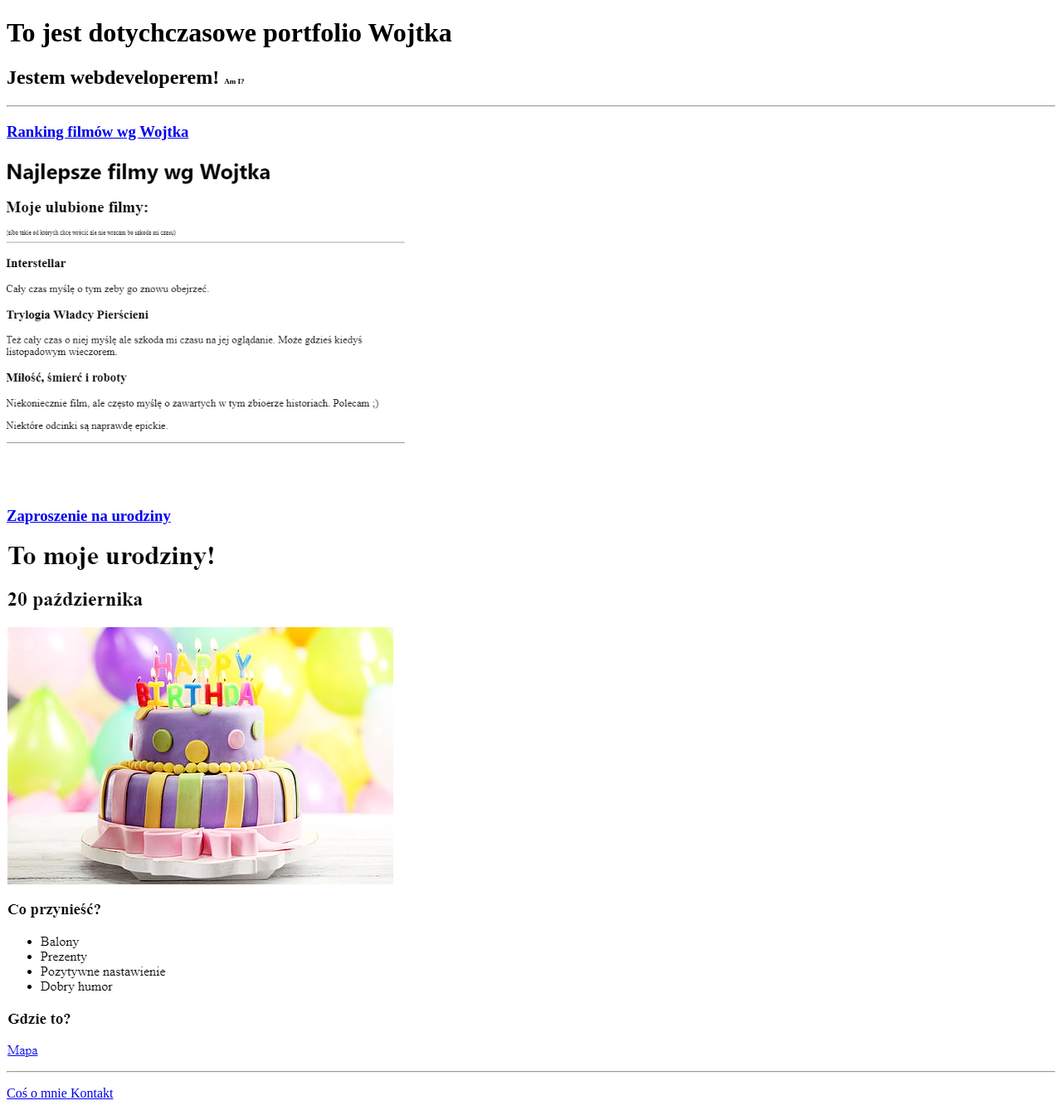
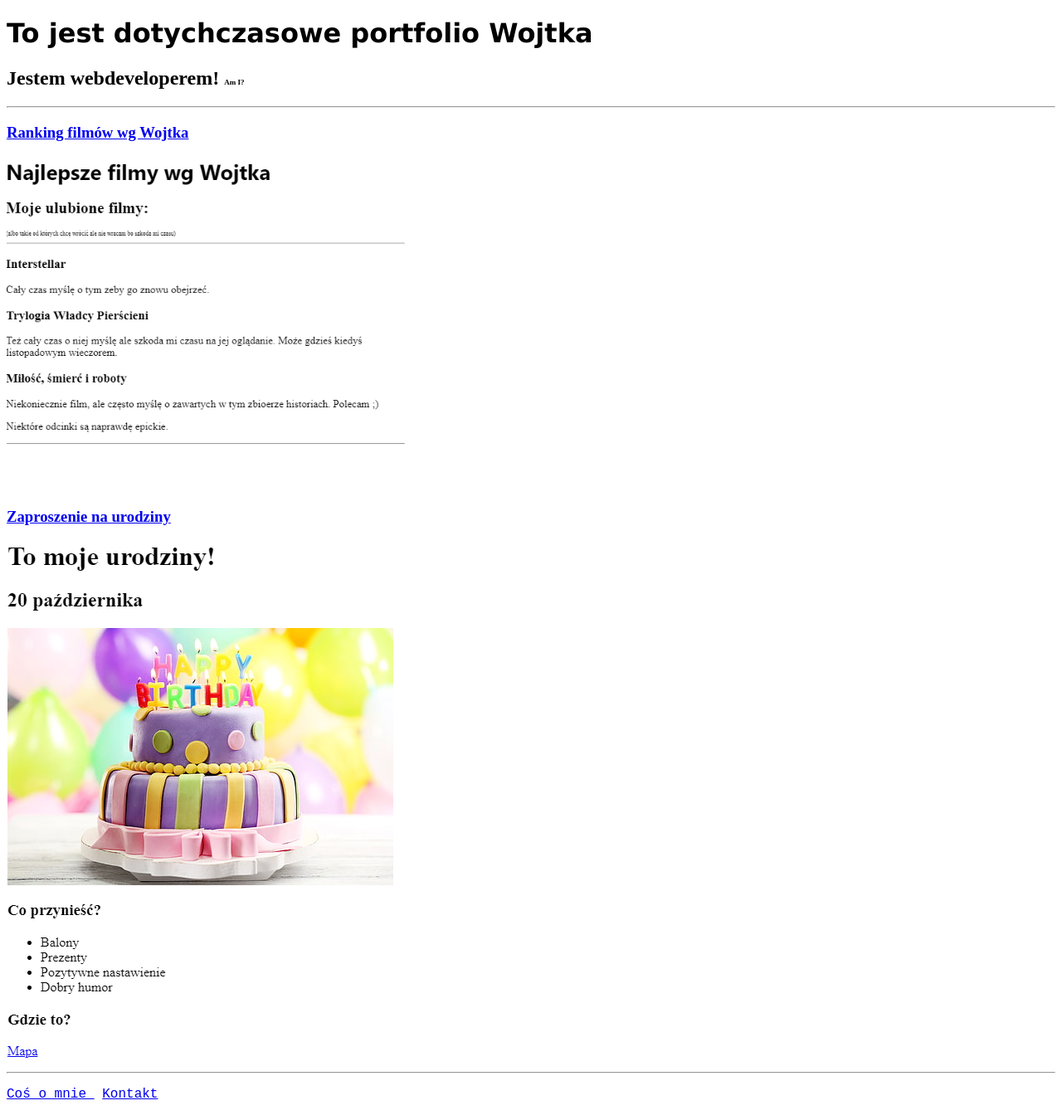
Before and after one commit to stasiulaska/html-portfolio, a plain HTML site: page index.html in a window 1280 px wide. Shown: the whole page at 83% size. Drawn offline with Linux system fonts and the light colour scheme.

Commit message:
Add files via upload

```diff
--- a/index.html
+++ b/index.html
@@ -7,7 +7,7 @@
     <title>Portfolio Wojtka</title>
 </head>
 <body>
-    <h1>To jest dotychczasowe portfolio Wojtka</h1>
+    <h1 style="font-family: Verdana, Geneva, Tahoma, sans-serif;">To jest dotychczasowe portfolio Wojtka</h1>
     <h2>Jestem webdeveloperem! <span style="font-size: xx-small;">Am I?</span></h2>
     <hr />
     <h3><a href="./public/movie-ranking.html">Ranking filmów wg Wojtka</a></h3>
@@ -15,7 +15,7 @@
     <h3><a href="./public/birthday-invite.html">Zaproszenie na urodziny</a></h3>
     <img src="./assets/images/Zrzut ekranu 2024-11-07 135222.png" />
     <hr />
-    <p><a href="./public/about.html">Coś o mnie </a><a href="./public/contact.html">Kontakt</a></p>
+    <p style="font-family:'Courier New', Courier, monospace ;"><a href="./public/about.html">Coś o mnie </a>&nbsp<a href="./public/contact.html">Kontakt</a></p>
 </body>
 </html>
 
```
